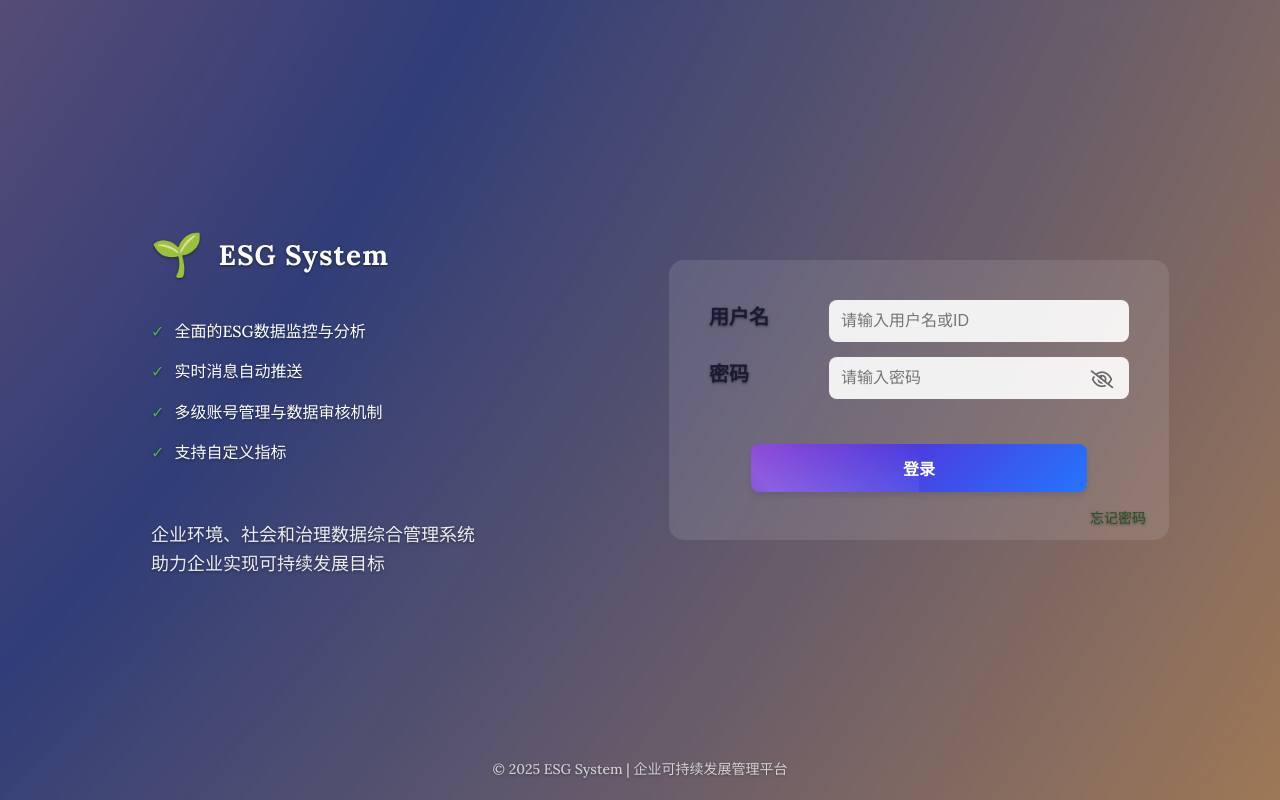
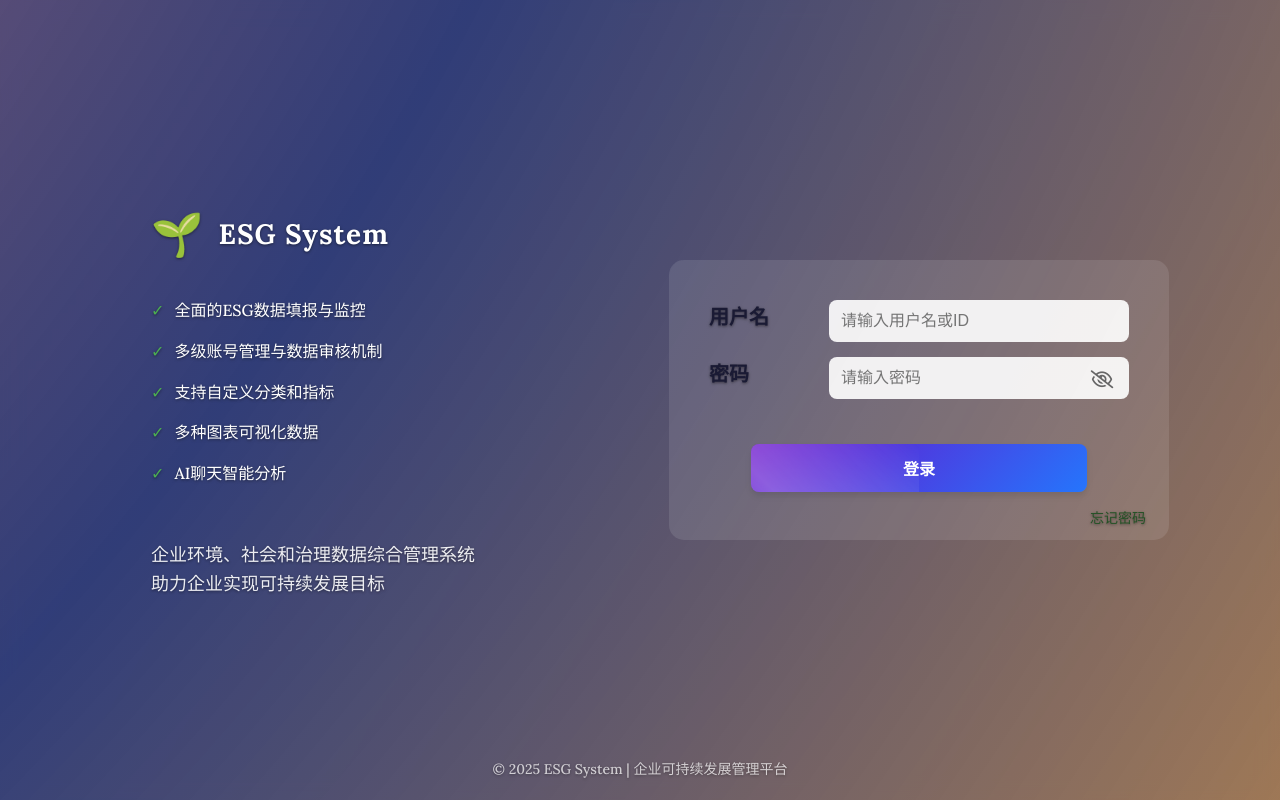
Before and after one commit to solovesonxi/ESG_System, a Vue app in the folder frontend/: page /login in a window 1280 px wide. Built offline with nearby package versions, Linux system fonts and the light colour scheme.

Commit message:
Update introduction in LoginView.vue

```diff
--- a/frontend/src/views/LoginView.vue
+++ b/frontend/src/views/LoginView.vue
@@ -10,11 +10,7 @@
       <div class="features">
         <div class="feature">
           <span class="feature-icon">✓</span>
-          <span>全面的ESG数据监控与分析</span>
-        </div>
-        <div class="feature">
-          <span class="feature-icon">✓</span>
-          <span>实时消息自动推送</span>
+          <span>全面的ESG数据填报与监控</span>
         </div>
         <div class="feature">
           <span class="feature-icon">✓</span>
@@ -22,7 +18,15 @@
         </div>
         <div class="feature">
           <span class="feature-icon">✓</span>
-          <span>支持自定义指标</span>
+          <span>支持自定义分类和指标</span>
+        </div>
+        <div class="feature">
+          <span class="feature-icon">✓</span>
+          <span>多种图表可视化数据</span>
+        </div>
+        <div class="feature">
+          <span class="feature-icon">✓</span>
+          <span>AI聊天智能分析</span>
         </div>
       </div>
 
```
